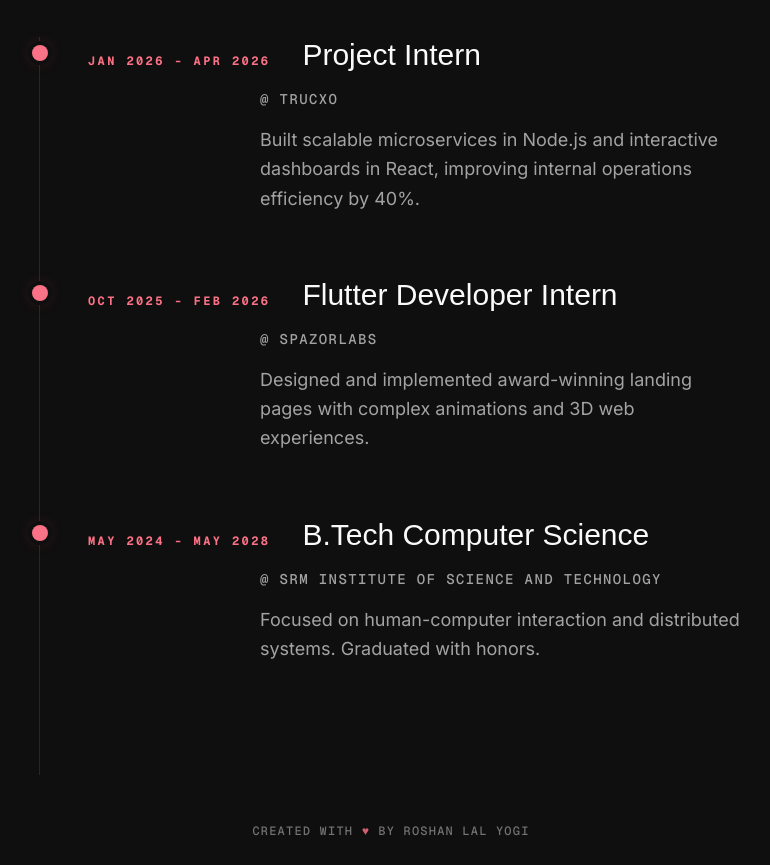
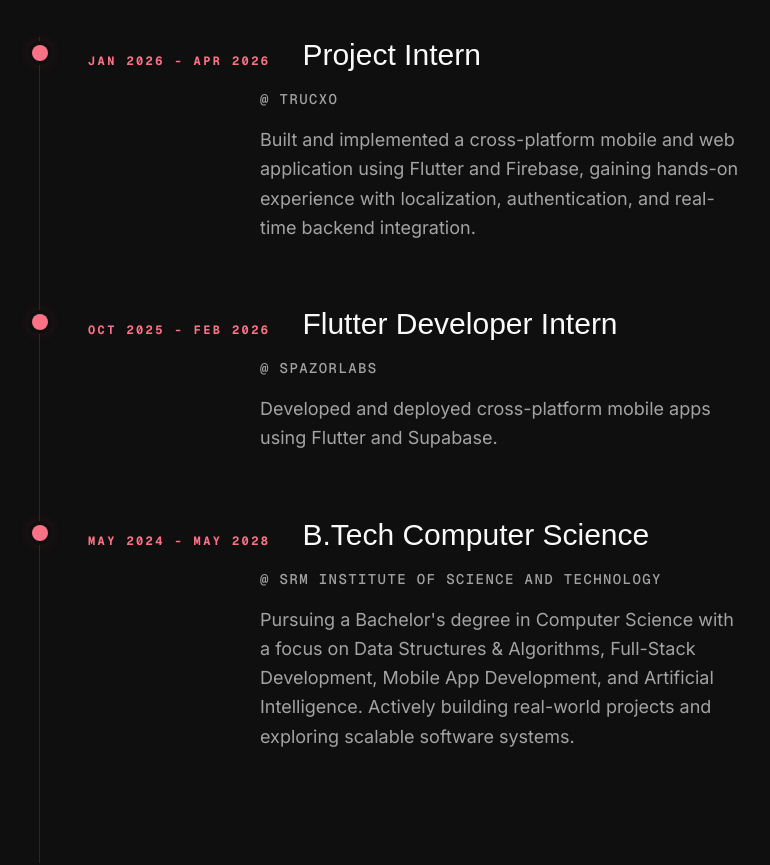
Before and after one commit to rly09/porty-a-portfolio-website, a Next.js app: page /journey in a window 1280 px wide. Shown: the part 380-1245 px from the top of the page, without its empty margins (249-1019 px from the left). Built offline with nearby package versions, Linux system fonts and the light colour scheme; a web font is replaced by a local one.

Commit message:
fixed journey descriptions

```diff
--- a/app/journey/page.tsx
+++ b/app/journey/page.tsx
@@ -11,19 +11,19 @@ const timeline = [
     year: "Jan 2026 - Apr 2026",
     title: "Project Intern",
     company: "Trucxo",
-    description: "Built scalable microservices in Node.js and interactive dashboards in React, improving internal operations efficiency by 40%."
+    description: "Built and implemented a cross-platform mobile and web application using Flutter and Firebase, gaining hands-on experience with localization, authentication, and real-time backend integration."
   },
   {
     year: "Oct 2025 - Feb 2026",
     title: "Flutter Developer Intern",
     company: "Spazorlabs",
-    description: "Designed and implemented award-winning landing pages with complex animations and 3D web experiences."
+    description: "Developed and deployed cross-platform mobile apps using Flutter and Supabase."
   },
   {
     year: "May 2024 - May 2028",
     title: "B.Tech Computer Science",
     company: "SRM Institute of Science and Technology",
-    description: "Focused on human-computer interaction and distributed systems. Graduated with honors."
+    description: "Pursuing a Bachelor's degree in Computer Science with a focus on Data Structures & Algorithms, Full-Stack Development, Mobile App Development, and Artificial Intelligence. Actively building real-world projects and exploring scalable software systems."
   }
 ];
 
```
